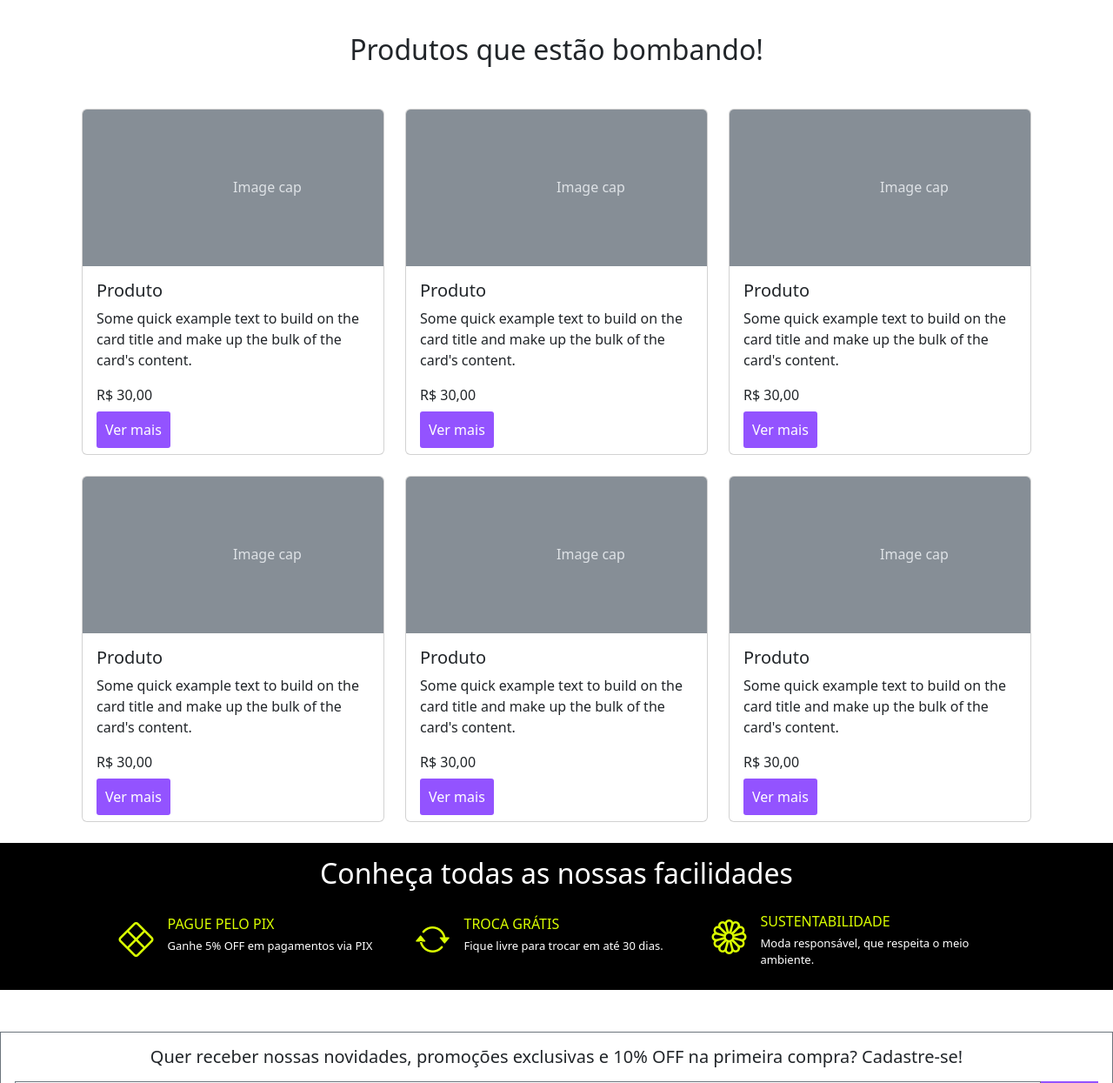
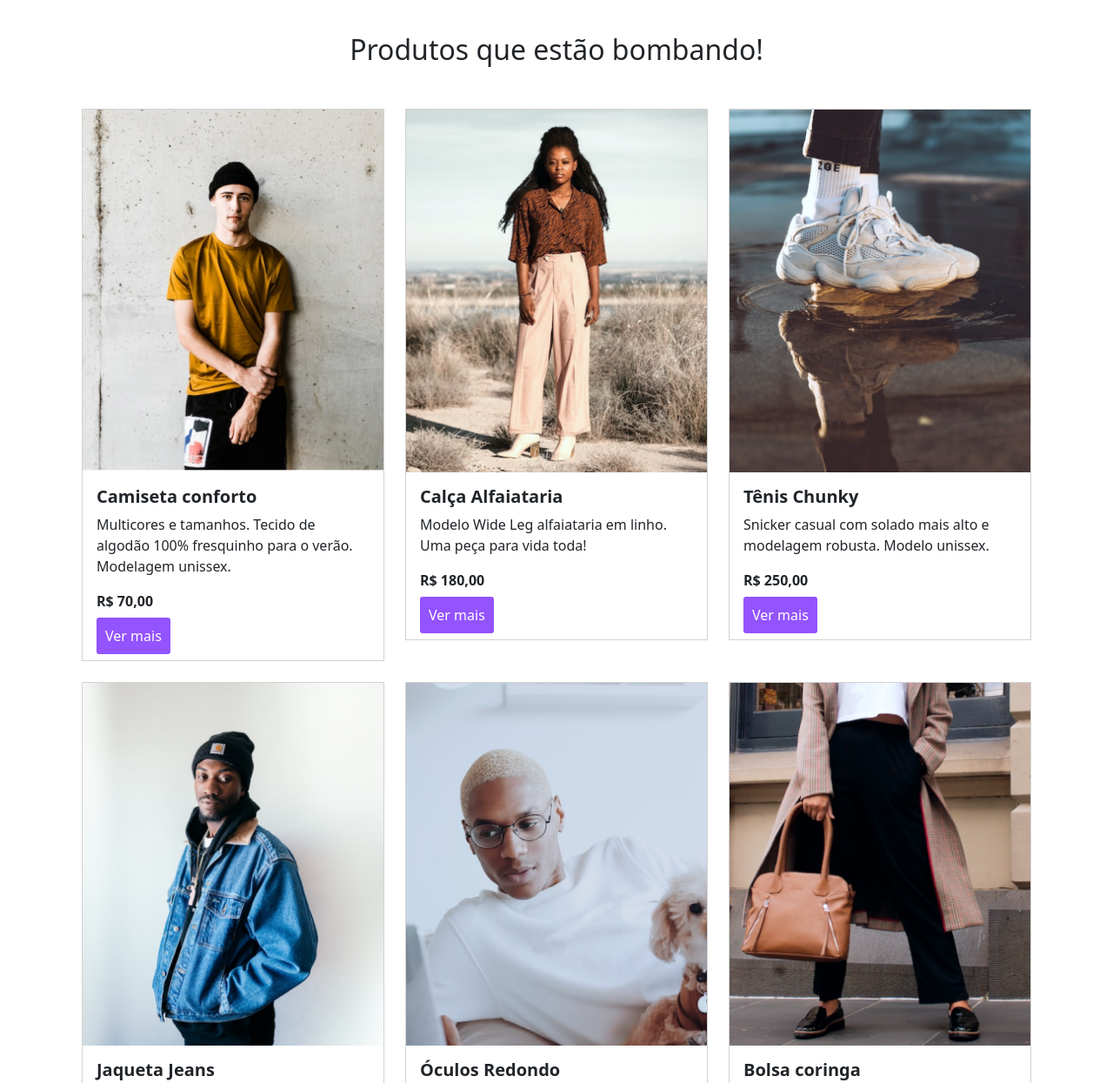
Before and after one commit to robsondionisio/alura-meteora-bootstrap, a plain HTML site: page index.html in a window 1280 px wide. Shown: the part 1360-2605 px from the top of the page at 87% size. Drawn offline with nearby package versions, Linux system fonts and the light colour scheme.

Commit message:
Aula 6 Alura - Meteora
Refatoração do código e acessibilidade com Bootstrap

```diff
--- a/index.html
+++ b/index.html
@@ -1,5 +1,5 @@
 <!DOCTYPE html>
-<html lang="pt-BR">
+<html lang="pt-br">
 
     <head>
         <!-- Metadados -->
@@ -39,7 +39,7 @@
                         </li>
                     </ul>
                     <form class="d-flex" role="search">
-                        <input class="form-control me-2 rounded-0" type="search" placeholder="Digite o produto" aria-label="Search">
+                        <input class="form-control me-2 rounded-0" type="search" placeholder="Digite o produto" aria-label="Pesquisar">
                         <button class="btn btn-outline-light rounded-0" type="submit">Buscar</button>
                     </form>
                 </div>
@@ -84,16 +84,18 @@
             </div>
             <button class="carousel-control-prev" type="button" data-bs-target="#carouselExampleCaptions" data-bs-slide="prev">
                 <span class="carousel-control-prev-icon" aria-hidden="true"></span>
-                <span class="visually-hidden">Previous</span>
+                <span class="visually-hidden">Anterior</span>
             </button>
             <button class="carousel-control-next" type="button" data-bs-target="#carouselExampleCaptions" data-bs-slide="next">
                 <span class="carousel-control-next-icon" aria-hidden="true"></span>
-                <span class="visually-hidden">Next</span>
+                <span class="visually-hidden">Próximo</span>
             </button>
         </div>
 
+
         <!-- Título para categorias -->
         <h2 class="text-center my-3 my-xl-5">Busque por categoria:</h2>
+
 
         <!-- Cards de categorias -->
         <div class="container row mx-auto g-4">
@@ -101,12 +103,16 @@
             <!-- Primeira coluna de categoria -->
             <div class="col-6 col-md-4 col-xxl-2">
                 <div class="card rounded-0 border-0">
+
                     <!-- Imagem da primeira coluna para dispositivos móveis -->
                     <img class="d-md-none d-block" src="./assets/Mobile/categorias/categoria-camiseta.png" alt="Camiseta masculina de manga na cor verde, com bolso com detalhe vermelho.">
+
                     <!-- Imagem da primeira coluna para tablets -->
                     <img class="d-none d-md-block d-xl-none" src="./assets/Tablet/categorias/categoria-camiseta.png" alt="Camiseta masculina de manga na cor verde, com bolso com detalhe vermelho.">
+
                     <!-- Imagem da primeira coluna para desktops -->
                     <img class="d-none d-xl-block" src="./assets/Desktop/categorias/categoria-camiseta.png" alt="Camiseta masculina de manga na cor verde, com bolso com detalhe vermelho.">
+
                     <!-- Cabeçalho do cartão -->
                     <div class="card-header bg-black text-bg-dark">
                         <p class="text-center card-text">Camisetas</p>
@@ -117,12 +123,16 @@
             <!-- Segunda coluna da categoria -->
             <div class="col-6 col-md-4 col-xxl-2">
                 <div class="card rounded-0 border-0">
+
                     <!-- Imagem da segunda coluna para dispositivos móveis -->
                     <img class="d-md-none d-block" src="./assets/Mobile/categorias/categoria-bolsas.png" alt="Bolsa feminina de couro na cor marrom, com cortes quadrados, e alça dourada em formato de corrente com detalhe verde, em fundo verde limão.">
+
                     <!-- Imagem da segunda coluna para tablets -->
                     <img class="d-none d-md-block d-xl-none" src="./assets/Tablet/categorias/categoria-bolsas.png" alt="Bolsa feminina de couro na cor marrom, com cortes quadrados, e alça dourada em formato de corrente com detalhe verde, em fundo verde limão.">
+
                     <!-- Imagem da segunda coluna para desktops -->
                     <img class="d-none d-xl-block" src="./assets/Desktop/categorias/categoria-bolsa.png" alt="Bolsa feminina de couro na cor marrom, com cortes quadrados, e alça dourada em formato de corrente com detalhe verde, em fundo verde limão.">
+
                     <!-- Cabeçalho do cartão -->
                     <div class="card-header bg-black text-bg-dark">
                         <p class="text-center card-text">Bolsas</p>
@@ -133,12 +143,16 @@
             <!-- Terceira coluna da categoria -->
             <div class="col-6 col-md-4 col-xxl-2">
                 <div class="card rounded-0 border-0">
+
                     <!-- Imagem da terceira coluna para dispositivos móveis -->
                     <img class="d-md-none d-block" src="./assets/Mobile/categorias/categoria-calcados.png" alt="Par de tênis unissex com cor predominante branca e traços na cores laranja, azul, verde e cadarço vermelho, em fundo verde limão.">
+
                     <!-- Imagem da terceira coluna para tablets -->
                     <img class="d-none d-md-block d-xl-none" src="./assets/Tablet/categorias/categoria-calcados.png" alt="Par de tênis unissex com cor predominante branca e traços na cores laranja, azul, verde e cadarço vermelho, em fundo verde limão.">
+
                     <!-- Imagem da terceira coluna para desktops -->
                     <img class="d-none d-xl-block" src="./assets/Desktop/categorias/categoria-calcados.png" alt="Par de tênis unissex com cor predominante branca e traços na cores laranja, azul, verde e cadarço vermelho, em fundo verde limão.">
+
                     <!-- Cabeçalho do cartão -->
                     <div class="card-header bg-black text-bg-dark">
                         <p class="text-center card-text">Calçados</p>
@@ -149,12 +163,16 @@
             <!-- Quarta coluna da categoria -->
             <div class="col-6 col-md-4 col-xxl-2">
                 <div class="card rounded-0 border-0">
+
                     <!-- Imagem da quarta coluna para dispositivos móveis -->
                     <img class="d-md-none d-block" src="./assets/Mobile/categorias/categoria-calcas.png" alt="Quatro calças jeans dobradas e organizadas uma acima da outra, em fundo verde limão.">
+
                     <!-- Imagem da quarta coluna para tablets -->
                     <img class="d-none d-md-block d-xl-none" src="./assets/Tablet/categorias/categoria-calcas.png" alt="Quatro calças jeans dobradas e organizadas uma acima da outra, em fundo verde limão.">
+
                     <!-- Imagem da quarta coluna para desktops -->
                     <img class="d-none d-xl-block" src="./assets/Desktop/categorias/categoria-calcas.png" alt="Quatro calças jeans dobradas e organizadas uma acima da outra, em fundo verde limão.">
+
                     <!-- Cabeçalho do cartão -->
                     <div class="card-header bg-black text-bg-dark">
                         <p class="text-center card-text">Calças</p>
@@ -165,12 +183,16 @@
             <!-- Quinta coluna da categoria -->
             <div class="col-6 col-md-4 col-xxl-2">
                 <div class="card rounded-0 border-0">
+
                     <!-- Imagem da quinta coluna para dispositivos móveis -->
                     <img class="d-md-none d-block" src="./assets/Mobile/categorias/categoria-casacos.png" alt="Casaco masculino na cor marrom em fundo verde limão.">
+
                     <!-- Imagem da quinta coluna para tablets -->
                     <img class="d-none d-md-block d-xl-none" src="./assets/Tablet/categorias/categoria-casacos.png" alt="Casaco masculino na cor marrom em fundo verde limão.">
+
                     <!-- Imagem da quinta coluna para desktops -->
                     <img class="d-none d-xl-block" src="./assets/Desktop/categorias/categoria-casacos.png" alt="Casaco masculino na cor marrom em fundo verde limão.">
+
                     <!-- Cabeçalho do cartão -->
                     <div class="card-header bg-black text-bg-dark">
                         <p class="text-center card-text">Casacos</p>
@@ -181,93 +203,171 @@
             <!-- Sexta coluna da categoria -->
             <div class="col-6 col-md-4 col-xxl-2">
                 <div class="card rounded-0 border-0">
+
                     <!-- Imagem da sexta coluna para dispositivos móveis -->
                     <img class="d-md-none d-block" src="./assets/Mobile/categorias/categoria-oculos.png" alt="Óculos de Sol com lentes arredondadas e armação dourada, em fundo verde limão.">
+
                     <!-- Imagem da sexta coluna para tablets -->
                     <img class="d-none d-md-block d-xl-none" src="./assets/Tablet/categorias/categoria-oculos.png" alt="Óculos de Sol com lentes arredondadas e armação dourada, em fundo verde limão.">
+
                     <!-- Imagem da sexta coluna para desktops -->
                     <img class="d-none d-xl-block" src="./assets/Desktop/categorias/categoria-oculos.png" alt="Óculos de Sol com lentes arredondadas e armação dourada, em fundo verde limão.">
+
                     <!-- Cabeçalho do cartão -->
                     <div class="card-header bg-black text-bg-dark">
                         <p class="text-center card-text">Óculos</p>
                     </div>
                 </div>
             </div>
+        </div>
 
-        </div>
 
         <!-- Título para produtos -->
         <h2 class="container text-center my-3 my-xl-5">Produtos que estão bombando!</h2>
 
+
         <!-- Cards de produtos -->
         <div class="container row mx-auto">
+
+            <!-- Cartão do produto 1 -->
             <div class="col-12 col-md-6 col-xl-4 pb-4">
-                <div class="card">
-                    <svg class="bd-placeholder-img card-img-top" width="100%" height="180" xmlns="http://www.w3.org/2000/svg" role="img" aria-label="Placeholder: Image cap" preserveAspectRatio="xMidYMid slice" focusable="false"><title>Placeholder</title><rect width="100%" height="100%" fill="#868e96"></rect><text x="50%" y="50%" fill="#dee2e6" dy=".3em">Image cap</text></svg>
+                <div class="card rounded-0">
+
+                    <!-- Imagem do produto 1 para dispositivos móveis -->
+                    <img class="d-block d-md-none" src="./assets/Mobile/produtos/camiseta.png" alt="Modelo masculo vestindo touca preta, blusa marrom e calça jeans, com uma parede cinza de fundo.">
+
+                    <!-- Imagem do produto 1 para tablets -->
+                    <img class="d-none d-md-block d-xl-none" src="./assets/Tablet/produtos/camiseta.png" alt="Modelo masculo vestindo touca preta, blusa marrom e calça jeans, com uma parede cinza de fundo.">
+
+                    <!-- Imagem do produto 1 para desktops -->
+                    <img class="d-none d-xl-block" src="./assets/Desktop/produtos/camiseta.png" alt="Modelo masculo vestindo touca preta, blusa marrom e calça jeans, com uma parede cinza de fundo.">
+
+                    <!-- Corpo do cartão -->
                     <div class="card-body">
-                        <h5 class="card-title">Produto</h5>
-                        <p class="card-text">Some quick example text to build on the card title and make up the bulk of the card's content.</p>
-                        <p>R$ 30,00</p>
+                        <h5 class="card-title fw-bold">Camiseta conforto</h5>
+                        <p class="card-text">Multicores e tamanhos. Tecido de algodão 100% fresquinho para o verão. Modelagem unissex.</p>
+                        <p class="fw-bold">R$ 70,00</p>
                         <a href="#" class="botao-lilas">Ver mais</a>
                     </div>
                 </div>
             </div>
+
+            <!-- Cartão do produto 2 -->
             <div class="col-12 col-md-6 col-xl-4 pb-4">
-                <div class="card">
-                    <svg class="bd-placeholder-img card-img-top" width="100%" height="180" xmlns="http://www.w3.org/2000/svg" role="img" aria-label="Placeholder: Image cap" preserveAspectRatio="xMidYMid slice" focusable="false"><title>Placeholder</title><rect width="100%" height="100%" fill="#868e96"></rect><text x="50%" y="50%" fill="#dee2e6" dy=".3em">Image cap</text></svg>
+                <div class="card rounded-0">
+
+                    <!-- Imagem do produto 2 para dispositivos móveis -->
+                    <img class="d-block d-md-none" src="./assets/Mobile/produtos/calca.png" alt="Modelo feminina vestindo blusa marrom, calça bege, par de sapatos altos na cor branca, cordão e pulseira, em um ambiente aberto com chão de terra e matos secos.">
+
+                    <!-- Imagem do produto 2 para tablets -->
+                    <img class="d-none d-md-block d-xl-none" src="./assets/Tablet/produtos/calca.png" alt="Modelo feminina vestindo blusa marrom, calça bege, par de sapatos altos na cor branca, cordão e pulseira, em um ambiente aberto com chão de terra e matos secos.">
+
+                    <!-- Imagem do produto 2 para desktops -->
+                    <img class="d-none d-xl-block" src="./assets/Desktop/produtos/calca.png" alt="Modelo feminina vestindo blusa marrom, calça bege, par de sapatos altos na cor branca, cordão e pulseira, em um ambiente aberto com chão de terra e matos secos.">
+
+                    <!-- Corpo do cartão -->
                     <div class="card-body">
-                        <h5 class="card-title">Produto</h5>
-                        <p class="card-text">Some quick example text to build on the card title and make up the bulk of the card's content.</p>
-                        <p>R$ 30,00</p>
+                        <h5 class="card-title fw-bold">Calça Alfaiataria</h5>
+                        <p class="card-text">Modelo Wide Leg alfaiataria em linho. Uma peça para vida toda!</p>
+                        <p class="fw-bold">R$ 180,00</p>
                         <a href="#" class="botao-lilas">Ver mais</a>
                     </div>
                 </div>
             </div>
+
+            <!-- Cartão do produto 3 -->
             <div class="col-12 col-md-6 col-xl-4 pb-4">
-                <div class="card">
-                    <svg class="bd-placeholder-img card-img-top" width="100%" height="180" xmlns="http://www.w3.org/2000/svg" role="img" aria-label="Placeholder: Image cap" preserveAspectRatio="xMidYMid slice" focusable="false"><title>Placeholder</title><rect width="100%" height="100%" fill="#868e96"></rect><text x="50%" y="50%" fill="#dee2e6" dy=".3em">Image cap</text></svg>
+                <div class="card rounded-0">
+
+                    <!-- Imagem do produto 3 para dispositivos móveis -->
+                    <img class="d-block d-md-none" src="./assets/Mobile/produtos/tenis.png" alt="Foco nos pés de modelo usando par de tênis e meia na cor branca, e calça na cor preta, pisando em uma poça de água.">
+
+                    <!-- Imagem do produto 3 para tablets -->
+                    <img class="d-none d-md-block d-xl-none" src="./assets/Tablet/produtos/tenis.png" alt="Foco nos pés de modelo usando par de tênis e meia na cor branca, e calça na cor preta, pisando em uma poça de água.">
+
+                    <!-- Imagem do produto 3 para desktops -->
+                    <img class="d-none d-xl-block" src="./assets/Desktop/produtos/tenis.png" alt="Foco nos pés de modelo usando par de tênis e meia na cor branca, e calça na cor preta, pisando em uma poça de água.">
+
+                    <!-- Corpo do cartão -->
                     <div class="card-body">
-                        <h5 class="card-title">Produto</h5>
-                        <p class="card-text">Some quick example text to build on the card title and make up the bulk of the card's content.</p>
-                        <p>R$ 30,00</p>
+                        <h5 class="card-title fw-bold">Tênis Chunky</h5>
+                        <p class="card-text">Snicker casual com solado mais alto e modelagem robusta. Modelo unissex.</p>
+                        <p class="fw-bold">R$ 250,00</p>
                         <a href="#" class="botao-lilas">Ver mais</a>
                     </div>
                 </div>
             </div>
+
+            <!-- Cartão do produto 4 -->
             <div class="col-12 col-md-6 col-xl-4 pb-4">
-                <div class="card">
-                    <svg class="bd-placeholder-img card-img-top" width="100%" height="180" xmlns="http://www.w3.org/2000/svg" role="img" aria-label="Placeholder: Image cap" preserveAspectRatio="xMidYMid slice" focusable="false"><title>Placeholder</title><rect width="100%" height="100%" fill="#868e96"></rect><text x="50%" y="50%" fill="#dee2e6" dy=".3em">Image cap</text></svg>
+                <div class="card rounded-0">
+
+                    <!-- Imagem do produto 4 para dispositivos móveis -->
+                    <img class="d-block d-md-none" src="./assets/Mobile/produtos/jaqueta-jeans.png" alt="Modelo masculino vestindo toca e calça na cor preta, jaqueta jeans azul, blusa branca e cordão dourado, em um fundo branco.">
+
+                    <!-- Imagem do produto 4 para tablets -->
+                    <img class="d-none d-md-block d-xl-none" src="./assets/Tablet/produtos/jaqueta-jeans.png" alt="Modelo masculino vestindo toca e calça na cor preta, jaqueta jeans azul, blusa branca e cordão dourado, em um fundo branco.">
+
+                    <!-- Imagem do produto 4 para desktops -->
+                    <img class="d-none d-xl-block" src="./assets/Desktop/produtos/jaqueta-jeans.png" alt="Modelo masculino vestindo toca e calça na cor preta, jaqueta jeans azul, blusa branca e cordão dourado, em um fundo branco.">
+
+                    <!-- Corpo do cartão -->
                     <div class="card-body">
-                        <h5 class="card-title">Produto</h5>
-                        <p class="card-text">Some quick example text to build on the card title and make up the bulk of the card's content.</p>
-                        <p>R$ 30,00</p>
+                        <h5 class="card-title fw-bold">Jaqueta Jeans</h5>
+                        <p class="card-text">Modelo unissex oversized com gola de camurça. Atemporal e autêntica!</p>
+                        <p class="fw-bold">R$ 150,00</p>
                         <a href="#" class="botao-lilas">Ver mais</a>
                     </div>
                 </div>
             </div>
+
+            <!-- Cartão do produto 5 -->
             <div class="col-12 col-md-6 col-xl-4 pb-4">
-                <div class="card">
-                    <svg class="bd-placeholder-img card-img-top" width="100%" height="180" xmlns="http://www.w3.org/2000/svg" role="img" aria-label="Placeholder: Image cap" preserveAspectRatio="xMidYMid slice" focusable="false"><title>Placeholder</title><rect width="100%" height="100%" fill="#868e96"></rect><text x="50%" y="50%" fill="#dee2e6" dy=".3em">Image cap</text></svg>
+                <div class="card rounded-0">
+
+                    <!-- Imagem do produto 5 para dispositivos móveis -->
+                    <img class="d-block d-md-none" src="./assets/Mobile/produtos/oculos.png" alt="Modelo masculino com blusa branca e um par de óculos de lentes transparentes arredondadas, utilizando um notebook, com um cachorro poodle branco no seu colo, e em um fundo branco.">
+
+                    <!-- Imagem do produto 5 para tablets -->
+                    <img class="d-none d-md-block d-xl-none" src="./assets/Tablet/produtos/oculos.png" alt="Modelo masculino com blusa branca e um par de óculos de lentes transparentes arredondadas, utilizando um notebook, com um cachorro poodle branco no seu colo, e em um fundo branco.">
+
+                    <!-- Imagem do produto 5 para desktops -->
+                    <img class="d-none d-xl-block" src="./assets/Desktop/produtos/oculos.png" alt="Modelo masculino com blusa branca e um par de óculos de lentes transparentes arredondadas, utilizando um notebook, com um cachorro poodle branco no seu colo, e em um fundo branco.">
+
+                    <!-- Corpo do cartão -->
                     <div class="card-body">
-                        <h5 class="card-title">Produto</h5>
-                        <p class="card-text">Some quick example text to build on the card title and make up the bulk of the card's content.</p>
-                        <p>R$ 30,00</p>
+                        <h5 class="card-title fw-bold">Óculos Redondo</h5>
+                        <p class="card-text">Armação metálica em grafite com lentes arredondadas. Sem erro!</p>
+                        <p class="fw-bold">R$ 120,00</p>
                         <a href="#" class="botao-lilas">Ver mais</a>
                     </div>
                 </div>
             </div>
+
+            <!-- Cartão do produto 6 -->
             <div class="col-12 col-md-6 col-xl-4 pb-4">
-                <div class="card">
-                    <svg class="bd-placeholder-img card-img-top" width="100%" height="180" xmlns="http://www.w3.org/2000/svg" role="img" aria-label="Placeholder: Image cap" preserveAspectRatio="xMidYMid slice" focusable="false"><title>Placeholder</title><rect width="100%" height="100%" fill="#868e96"></rect><text x="50%" y="50%" fill="#dee2e6" dy=".3em">Image cap</text></svg>
+                <div class="card rounded-0">
+
+                    <!-- Imagem do produto 6 para dispositivos móveis -->
+                    <img class="d-block d-md-none" src="./assets/Mobile/produtos/bolsa.png" alt="Cintura, pernas e pés de modelo feminina vestindo sobretudo de cor predominante bege com detalhes em tom vermelho e escuro, com calça e par de sapatos na cor preta, segurando bolsa na cor bege, com fundo de prédio.">
+
+                    <!-- Imagem do produto 6 para tablets -->
+                    <img class="d-none d-md-block d-xl-none" src="./assets/Tablet/produtos/bolsa.png" alt="Cintura, pernas e pés de modelo feminina vestindo sobretudo de cor predominante bege com detalhes em tom vermelho e escuro, com calça e par de sapatos na cor preta, segurando bolsa na cor bege, com fundo de prédio.">
+
+                    <!-- Imagem do produto 6 para desktops -->
+                    <img class="d-none d-xl-block" src="./assets/Desktop/produtos/bolsa.png" alt="Cintura, pernas e pés de modelo feminina vestindo sobretudo de cor predominante bege com detalhes em tom vermelho e escuro, com calça e par de sapatos na cor preta, segurando bolsa na cor bege, com fundo de prédio.">
+
+                    <!-- Corpo do cartão -->
                     <div class="card-body">
-                        <h5 class="card-title">Produto</h5>
-                        <p class="card-text">Some quick example text to build on the card title and make up the bulk of the card's content.</p>
-                        <p>R$ 30,00</p>
+                        <h5 class="card-title fw-bold">Bolsa coringa</h5>
+                        <p class="card-text">Bolsa camel em couro sintético de alta duração. Ideal para acompanhar você por uma vida!</p>
+                        <p class="fw-bold">R$ 120,00</p>
                         <a href="#" class="botao-lilas">Ver mais</a>
                     </div>
                 </div>
             </div>
         </div>
+
 
         <!-- Início da seção -->
         <section class="pb-4 bg-black text-bg-dark">
```
